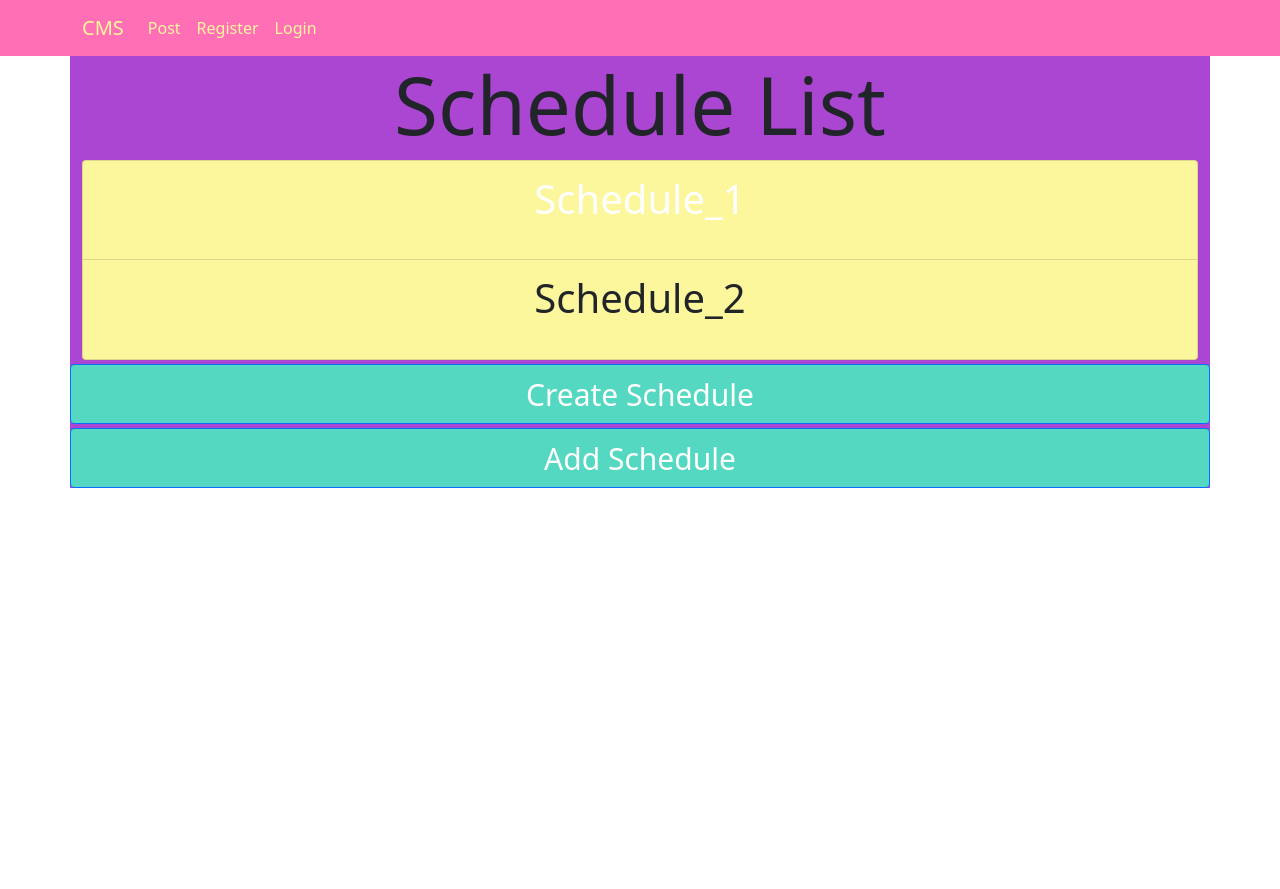
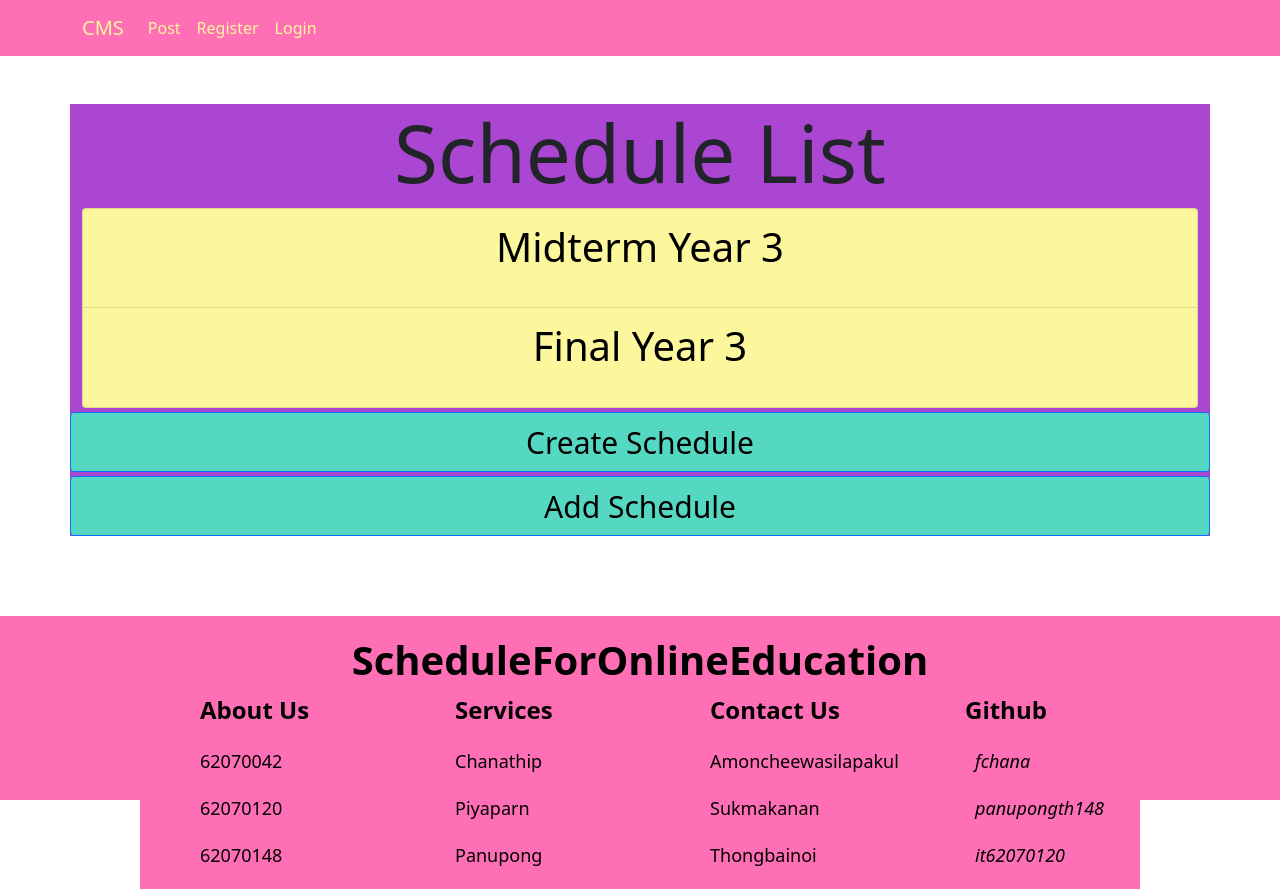
Before and after one commit to panupongth148/frontend-schedule-for-education, a React (Create React App) app: page / in a window 1280 px wide. Before the commit the page ends 800 px from the top, so only its background shows below. Built offline with nearby package versions, Linux system fonts and the light colour scheme.

Commit message:
Update: css

```diff
--- a/package.json
+++ b/package.json
@@ -14,6 +14,8 @@
     "react-dom": "^18.0.0",
     "react-router-dom": "^6.3.0",
     "react-scripts": "5.0.1",
+    "react-select": "^5.3.1",
+    "styled-components": "^5.3.5",
     "web-vitals": "^2.1.0"
   },
   "scripts": {
--- /dev/null
+++ b/src/components/Footer.js
@@ -0,0 +1,71 @@
+
+import React from "react";
+import {
+  Box,
+  Container,
+  Row,
+  Column,
+  FooterLink,
+  Heading,
+  FooterItem
+} from "./FooterStyles";
+
+const Footer = () => {
+  return (
+    <Box>
+      <h1 style={{ color: "black",
+                   textAlign: "center",
+                   marginTop: "-60px",
+                   fontWeight: "bold" }}>
+        ScheduleForOnlineEducation
+      </h1>
+      <Container>
+        <Row>
+          <Column>
+            <Heading>About Us</Heading>
+            <FooterItem>62070042</FooterItem>
+            <FooterItem>62070120</FooterItem>
+            <FooterItem>62070148</FooterItem>
+          </Column>
+          <Column>
+            <Heading>Services</Heading>
+            <FooterItem>Chanathip</FooterItem>
+            <FooterItem>Piyaparn</FooterItem>
+            <FooterItem>Panupong</FooterItem>
+          </Column>
+          <Column>
+            <Heading>Contact Us</Heading>
+            <FooterItem>Amoncheewasilapakul</FooterItem>
+            <FooterItem>Sukmakanan</FooterItem>
+            <FooterItem>Thongbainoi</FooterItem>
+          </Column>
+          <Column>
+            <Heading>Github</Heading>
+            <FooterLink href="https://github.com/fchana">
+              <i>
+                <span style={{ marginLeft: "10px" }}>
+                fchana
+                </span>
+              </i>
+            </FooterLink>
+            <FooterLink href="https://github.com/panupongth148">
+              <i>
+                <span style={{ marginLeft: "10px" }}>
+                panupongth148
+                </span>
+              </i>
+            </FooterLink>
+            <FooterLink href="https://github.com/it62070120/it62070120">
+              <i>
+                <span style={{ marginLeft: "10px" }}>
+                it62070120
+                </span>
+              </i>
+            </FooterLink>
+          </Column>
+        </Row>
+      </Container>
+    </Box>
+  );
+};
+export default Footer;
--- /dev/null
+++ b/src/components/FooterStyles.js
@@ -0,0 +1,69 @@
+import styled from 'styled-components';
+
+export const Box = styled.div`
+  padding: 80px 60px;
+  background: #FF6FB5;
+  position: absolute;
+  bottom: 0;
+  width: 100%;
+  height: 23%;
+
+
+  @media (max-width: 1000px) {
+    padding: 70px 30px;
+  }
+`;
+
+export const Container = styled.div`
+    display: flex;
+    flex-direction: column;
+    justify-content: center;
+    max-width: 1000px;
+    margin: 0 auto;
+    background: #FF6FB5;
+`
+
+export const Column = styled.div`
+  display: flex;
+  flex-direction: column;
+  text-align: left;
+  margin-left: 60px;
+`;
+
+export const Row = styled.div`
+  display: grid;
+  grid-template-columns: repeat(auto-fill,
+                         minmax(185px, 1fr));
+  grid-gap: 20px;
+
+  @media (max-width: 1000px) {
+    grid-template-columns: repeat(auto-fill,
+                           minmax(200px, 1fr));
+  }
+`;
+
+export const FooterLink = styled.a`
+  color: black;
+  margin-bottom: 20px;
+  font-size: 18px;
+  text-decoration: none;
+
+  &:hover {
+      color: black;
+      transition: 200ms ease-in;
+  }
+`;
+
+export const Heading = styled.p`
+  font-size: 24px;
+  color: black;
+  margin-bottom: 20px;
+  font-weight: bold;
+`;
+
+export const FooterItem = styled.p`
+  color: black;
+  margin-bottom: 20px;
+  font-size: 18px;
+  text-decoration: none;
+`;
--- /dev/null
+++ b/src/components/HomepageSchedule.js
@@ -0,0 +1,13 @@
+import React from "react";
+import { ListGroup } from 'react-bootstrap';
+import { Link } from 'react-router-dom';
+
+const HomepageSchedule = (props) => {
+    return (
+        <ListGroup.Item style={{height: "100px", fontSize: "40px", backgroundColor: "#FCF69C"}} action href="#link1">
+            <Link style={{ textDecorationLine: "none", color: "black" }} to={`/Schedule`} params={{ subjects: props.schedule.subjects }} >{props.schedule.title}</Link>
+        </ListGroup.Item>
+    )
+}
+
+export default HomepageSchedule;
--- a/src/page/AddSchedule.jsx
+++ b/src/page/AddSchedule.jsx
@@ -1,5 +1,6 @@
 import { Button, InputGroup, FormControl, Placeholder } from 'react-bootstrap';
 import 'bootstrap/dist/css/bootstrap.min.css';
+import Footer from '../components/Footer';
 
 const AddSchedule = () =>{
     return(
@@ -15,6 +16,7 @@ const AddSchedule = () =>{
               <Button className="mt-1 " style={{backgroundColor: "#55D8C1",height: "120px", fontSize: "70px"}}>Add</Button>
             </div>
           </div>
+          <Footer/>
       </div>
     )
 }
--- a/src/page/CreateSchedule.jsx
+++ b/src/page/CreateSchedule.jsx
@@ -1,6 +1,7 @@
 import { Button, InputGroup, FormControl, Placeholder } from 'react-bootstrap';
 import 'bootstrap/dist/css/bootstrap.min.css';
 import { Link } from 'react-router-dom';
+import Footer from '../components/Footer';
 
 const CreateSchedule = () =>{
     return(
@@ -18,6 +19,7 @@ const CreateSchedule = () =>{
             </Button>
             </div>
           </div>
+          <Footer/>
       </div>
     )
 }
--- a/src/page/CreateScheduleNext.jsx
+++ b/src/page/CreateScheduleNext.jsx
@@ -1,6 +1,7 @@
 import { Button, InputGroup, FormControl, Placeholder, ListGroup } from 'react-bootstrap';
 import 'bootstrap/dist/css/bootstrap.min.css';
 import { Link } from 'react-router-dom';
+import Footer from '../components/Footer';
 
 const CreateScheduleNext = () =>{
     return(
@@ -23,6 +24,7 @@ const CreateScheduleNext = () =>{
           </Button>
           </div>
           </div>
+          <Footer/>
       </div>
     )
 }
--- a/src/page/Homepage.jsx
+++ b/src/page/Homepage.jsx
@@ -2,38 +2,98 @@ import { Button, ListGroup } from 'react-bootstrap';
 import 'bootstrap/dist/css/bootstrap.min.css';
 import { Link } from 'react-router-dom';
 import { useState } from 'react';
+import HomepageSchedule from './../components/HomepageSchedule';
+import Footer from '../components/Footer';
+
 
 const Homepage = () =>{
-  const [schedules, setSchedules] = useState([]);
+  const [schedules, setSchedules] = useState([
+    {
+      id: "1",
+      title: "Midterm Year 3",
+      subjects: [
+        {
+          id: "1",
+          name: "Math",
+          day: "Monday",
+          time: "13.00-16.00",
+          link: "www.math.com"
+        },
+        {
+          id: "2",
+          name: "Human interface developer",
+          day: "Wednesday",
+          time: "9.00-12.00",
+          link: "www.Humaninterfacedeveloper.com"
+        },
+        {
+          id: "3",
+          name: "Software development tools",
+          day: "Friday",
+          time: "13.00-16.00",
+          link: "www.Softwaredevelopmenttools.com"
+        },
+      ],
+      genCode: "aeiou001",
+      userId: "2",
+    },
+    {
+      id: "2",
+      title: "Final Year 3",
+      subjects: [
+        {
+          id: "1",
+          name: "English",
+          day: "Monday",
+          time: "13.00-16.00",
+          link: "www.math.com"
+        },
+        {
+          id: "2",
+          name: "Scient",
+          day: "Wednesday",
+          time: "9.00-12.00",
+          link: "www.Humaninterfacedeveloper.com"
+        },
+        {
+          id: "3",
+          name: "Software development tools",
+          day: "Friday",
+          time: "13.00-16.00",
+          link: "www.Softwaredevelopmenttools.com"
+        },
+      ],
+      genCode: "aeiou002",
+      userId: "2",
+    },
+  ]);
 
   // axios
   // setSchedule()
 
     return(
         <div className="App">
-          <div className='container' style={{backgroundColor: "#AB46D2"}}>
+          <div className='container mt-5' style={{backgroundColor: "#AB46D2"}}>
             <h1 style={{fontSize: "80px"}}>Schedule List</h1>
               <ListGroup >
-                <ListGroup.Item style={{height: "100px", fontSize: "40px", backgroundColor: "#FCF69C"}} action href="#link1">
-                <Link style={{  textDecorationLine: "none", color: "white"}} to={`/Schedule`} >Schedule_1</Link>
-                </ListGroup.Item>
-                <ListGroup.Item style={{height: "100px", fontSize: "40px", backgroundColor: "#FCF69C"}}>
-                  Schedule_2
-                </ListGroup.Item>
+                { schedules.map((schedule) => {
+                  return (
+                    <HomepageSchedule key={schedule.id} schedule={schedule} />
+                  )
+                }) }
               </ListGroup>
-
           <div className="row">
             <Button className="mt-1" style={{backgroundColor: "#55D8C1",height: "60px", fontSize: "30px"}}>
-            <Link style={{  textDecorationLine: "none", color: "white"}} to={`/Createsc`} >Create Schedule</Link>
+            <Link style={{  textDecorationLine: "none", color: "black"}} to={`/Createsc`} >Create Schedule</Link>
             </Button>
           </div>
           <div className="row">
           <Button className="mt-1 " style={{backgroundColor: "#55D8C1",height: "60px", fontSize: "30px"}}>
-            <Link style={{  textDecorationLine: "none", color: "white"}} to={`/Addsc`} >Add Schedule</Link>
+            <Link style={{  textDecorationLine: "none", color: "black"}} to={`/Addsc`} >Add Schedule</Link>
           </Button>
           </div>
           </div>
-
+          <Footer/>
       </div>
     )
 }
--- a/src/page/Login.jsx
+++ b/src/page/Login.jsx
@@ -2,6 +2,7 @@ import { Button, InputGroup, FormControl } from 'react-bootstrap';
 import 'bootstrap/dist/css/bootstrap.min.css';
 import { Link } from 'react-router-dom';
 import { useState } from 'react';
+import Footer from '../components/Footer';
 
 const Login = () =>{
   const [username, setUsername] = useState('');
@@ -42,6 +43,7 @@ const Login = () =>{
             </Button>
             </div>
           </div>
+          <Footer/>
       </div>
     )
 }
--- a/src/page/Register.jsx
+++ b/src/page/Register.jsx
@@ -2,6 +2,7 @@ import { Button, InputGroup, FormControl } from 'react-bootstrap';
 import 'bootstrap/dist/css/bootstrap.min.css';
 // import { Link } from 'react-router-dom';
 import { useState } from 'react';
+import Footer from '../components/Footer';
 
 const Register = () =>{
   const [name, setName] = useState('');
@@ -56,7 +57,9 @@ const Register = () =>{
           Register
         </Button>
         </div>
+
       </div>
+      <Footer/>
     </div>
   )
 }
```
Also changed, not shown: src/page/AddSubject.jsx (+14 -14 lines), src/page/Schedule.jsx (+25 -3 lines), 1 other file (tests, documents, lock files or other folders).
